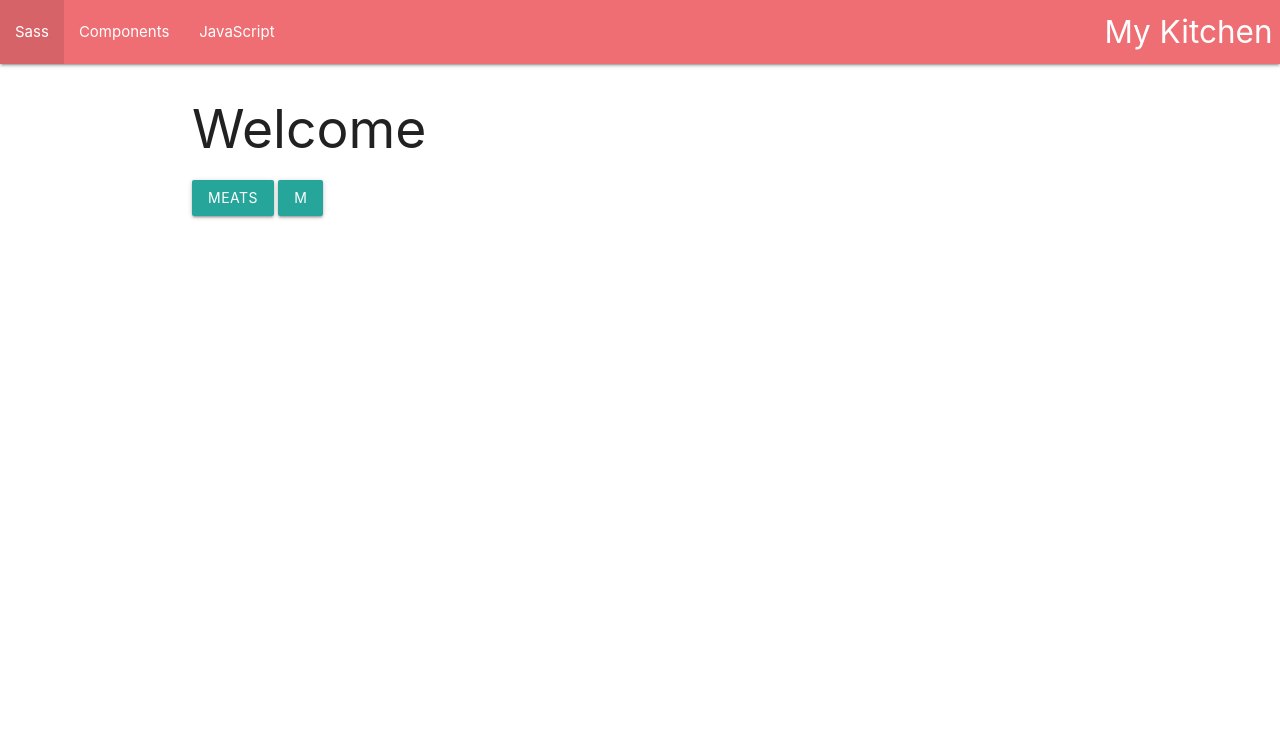
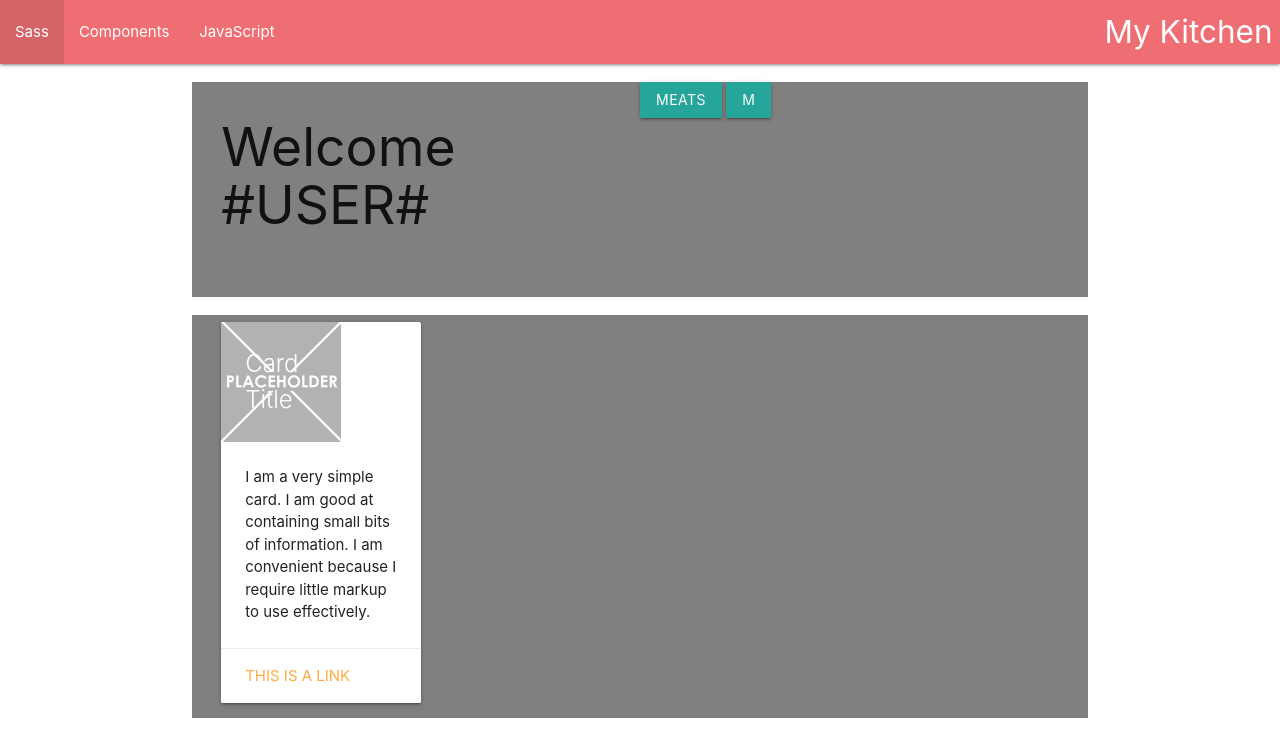
Before and after one commit to MrBusiness87/Your_Kitchen, a website: page public/members.html in a window 1280 px wide. Drawn offline with nearby package versions, Linux system fonts and the light colour scheme; no server answers.

Commit message:
08/23/2020-The API is displaying information on the members page.

```diff
--- a/public/js/members.js
+++ b/public/js/members.js
@@ -17,7 +17,7 @@ $(document).ready(() => {
 
   $.ajax(settings).done(function (response) {
     console.log(response);
-    let recipe = JSON.stringify(response[0].title) + "<br>" + "<img src='" + response[0].image + "'>";
+    let recipe = "<h3>" + response[0].title + "</h3><br><img src='" + response[0].image + "'><br><h5>You will need: " + response[0].usedIngredients[0].name + "</h5>";
     console.log(recipe);
     $("#recipes").append(recipe);
   });
--- a/public/members.html
+++ b/public/members.html
@@ -1,24 +1,15 @@
 <!DOCTYPE html>
 <html lang="en">
-
-
   <head>
     <title>Passport Authentication</title>
     <meta charset="UTF-8" />
     <meta name="viewport" content="width=device-width, initial-scale=1" />
-  <link rel="stylesheet" href="https://cdnjs.cloudflare.com/ajax/libs/materialize/1.0.0/css/materialize.min.css" />
+    <link
+      rel="stylesheet"
+      href="https://cdnjs.cloudflare.com/ajax/libs/materialize/1.0.0/css/materialize.min.css"
+    />
     <link href="stylesheets/style.css" rel="stylesheet" />
   </head>
-
-<body>
-  <div id="recipes"></div>
-
-  <script src="https://cdnjs.cloudflare.com/ajax/libs/jquery/3.2.1/jquery.min.js"></script>
-  <script type="text/javascript" src="js/members.js"></script>
-  <script src="https://code.jquery.com/jquery-1.11.0.min.js"></script>
-</body>
-
-</html>
 
   <body>
     <nav>
@@ -33,8 +24,8 @@
     </nav>
     <div class="container">
       <div class="row">
-        <div class="col-md-6 col-md-offset-3">
-          <h2>Welcome <span class="member-name"></span></h2>
+        <div class="col m6">
+          <h2>Welcome #USER#<span class="member-name"></span></h2>
         </div>
         <a class="dropdown-trigger btn" href="#" data-target="dropdown1"
           >Meats</a
@@ -51,8 +42,35 @@
           <li><a href="#!">P</a></li>
         </ul>
       </div>
+      <br />
     </div>
+
+    <div class="container">
+      <div class="row">
+        <div class="col s3">
+          <div class="card">
+            <div class="card-image">
+              <img src="../assets/placeholder960x960.png" />
+              <span class="card-title">Card Title</span>
+            </div>
+            <div class="card-content">
+              <p>
+                I am a very simple card. I am good at containing small bits of
+                information. I am convenient because I require little markup to
+                use effectively.
+              </p>
+            </div>
+            <div class="card-action">
+              <a href="#">This is a link</a>
+            </div>
+          </div>
+        </div>
+        <div id="recipes"></div>
+      </div>
+    </div>
+
     <script src="https://cdnjs.cloudflare.com/ajax/libs/jquery/3.2.1/jquery.min.js"></script>
     <script type="text/javascript" src="js/members.js"></script>
+    <script src="https://code.jquery.com/jquery-1.11.0.min.js"></script>
   </body>
 </html>
--- a/public/stylesheets/style.css
+++ b/public/stylesheets/style.css
@@ -2,3 +2,24 @@ form.signup,
 form.login {
   margin-top: 50px;
 }
+
+.row {
+  margin: 2%;
+}
+
+.container {
+  background-color: gray;
+}
+
+#recipes {
+  margin-left: 15%;
+}
+
+.card {
+  width: 200px;
+}
+
+.card-image {
+  height: 120px;
+  width: 120px;
+}
```
Also changed, not shown: public/js/recipeView.js (+35 -0 lines), assets/placeholder960x960.png (added). Lines whose indentation alone changed are shown as unchanged.
